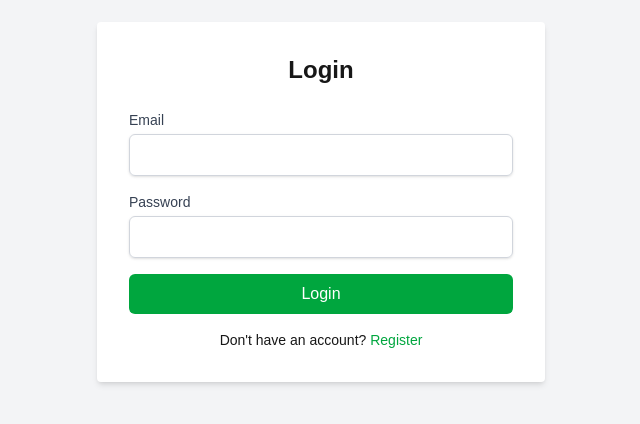
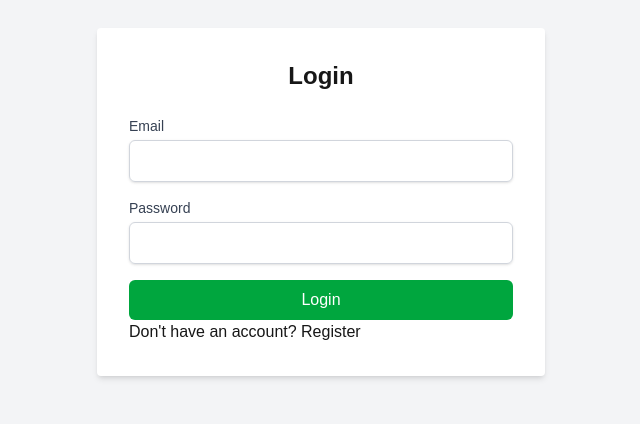
Before and after one commit to regie2197/afforda-eats, a Next.js app in the folder client/: page /login in a window 1280 px wide. Shown: the part 198-622 px from the top of the page, without its empty margins (319-959 px from the left). Built offline with nearby package versions, Linux system fonts and the light colour scheme.

Commit message:
fix: update login page due to es lint check and home page tsx for using next link

```diff
--- a/client/src/app/login/page.tsx
+++ b/client/src/app/login/page.tsx
@@ -35,9 +35,7 @@ export default function Login() {
               Login
             </button>
           </form>
-          <p className="mt-4 text-sm text-center">
-            Don't have an account? <a href="/register" className="text-green-600 hover:underline">Register</a>
-          </p>
+          <p>Don&apos;t have an account? <a href="/register">Register</a></p>
         </div>
       </div>
     );
--- a/client/src/app/page.tsx
+++ b/client/src/app/page.tsx
@@ -1,3 +1,5 @@
+import Link from "next/link";
+
 export default function Home() {
   return (
     <div className="min-h-screen bg-gray-100 font-sans">
@@ -5,19 +7,19 @@ export default function Home() {
       <header className="bg-green-600 text-white py-4">
         <div className="container mx-auto flex justify-between items-center px-4">
           <h1 className="text-xl font-bold">
-            <a href="/">Afforda Eats</a>
+            <Link href="/">Afforda Eats</Link>
           </h1>
           <nav>
             <ul className="flex space-x-4">
               <li>
-                <a href="/login" className="hover:underline">
+                <Link href="/login" className="hover:underline">
                   Login
-                </a>
+                </Link>
               </li>
               <li>
-                <a href="/register" className="hover:underline">
+                <Link href="/register" className="hover:underline">
                   Register
-                </a>
+                </Link>
               </li>
             </ul>
           </nav>
@@ -30,12 +32,12 @@ export default function Home() {
         <p className="text-lg mb-6">
           Discover affordable and delicious food in Metro Manila.
         </p>
-        <a
+        <Link
           href="/register"
           className="px-6 py-3 bg-green-600 text-white font-semibold rounded-md hover:bg-green-700"
         >
           Get Started
-        </a>
+        </Link>
       </main>
 
       {/* Footer */}
```
